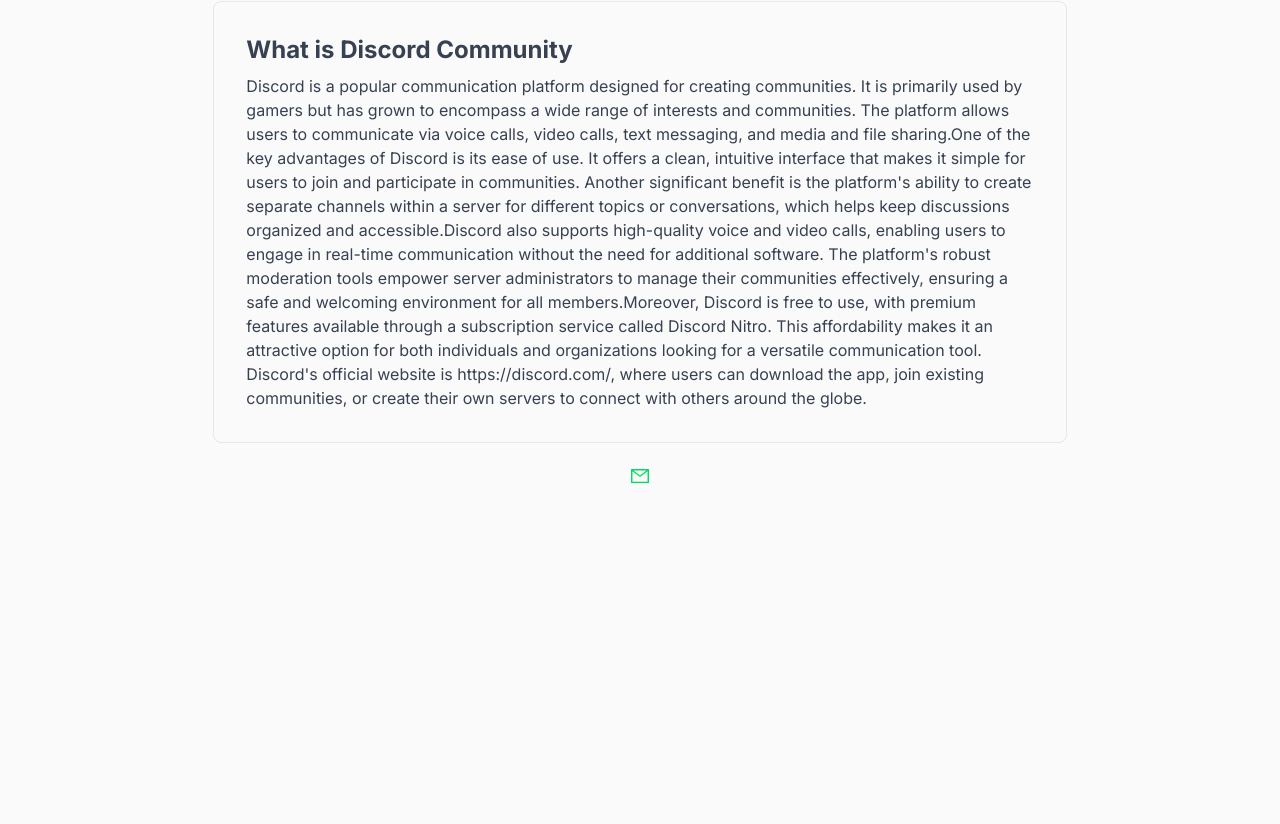
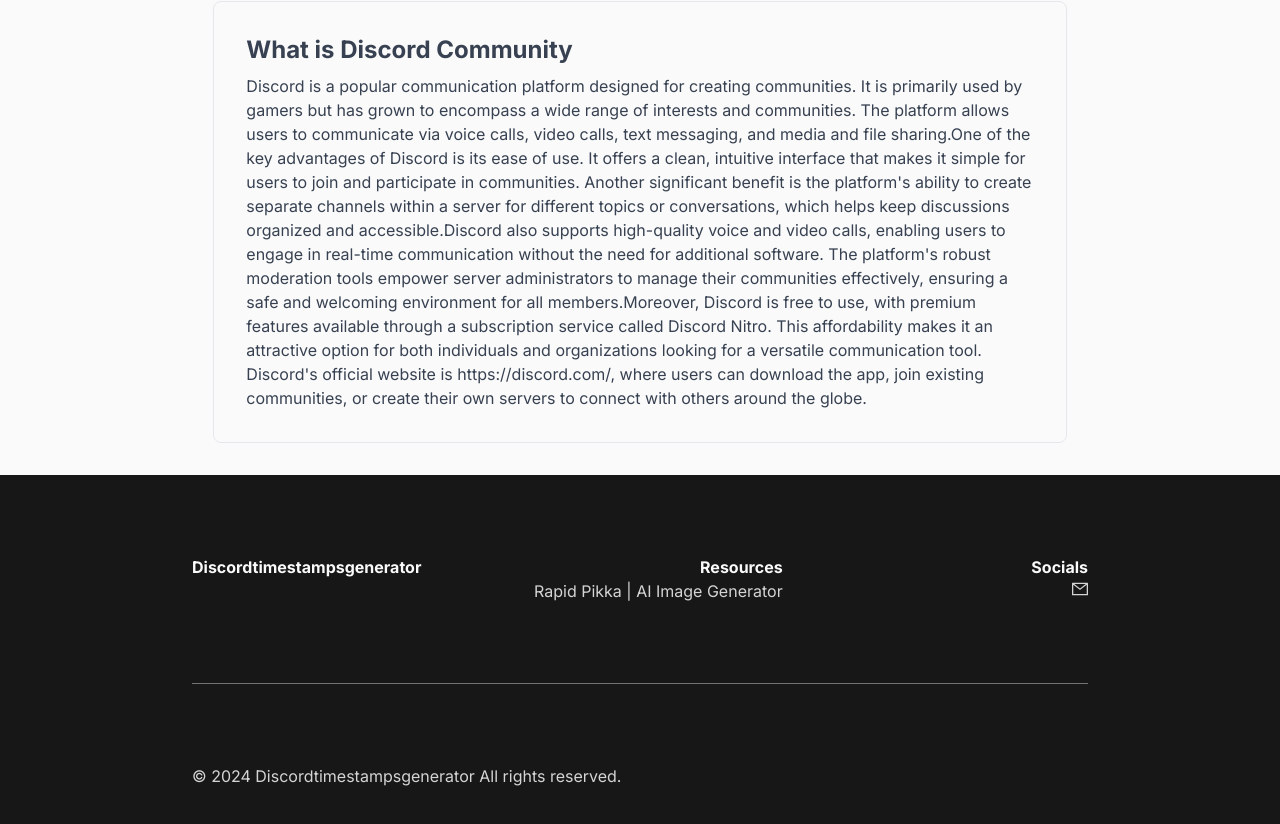
Before and after one commit to hadeshe93/discord-timestamp, a Next.js app: page / in a window 1280 px wide. Shown: the part 1113-1937 px from the top of the page. Before the commit the page ends 1628 px from the top, so only its background shows below. Built offline with nearby package versions, Linux system fonts and the light colour scheme.

Commit message:
feat: update

```diff
--- /dev/null
+++ b/app/components/footer.tsx
@@ -0,0 +1,36 @@
+import IconMail from '@/components/IconMail';
+
+export default function LayoutFooter() {
+  return (
+    <footer className="divide-y divide-neutral-500 bg-neutral-900 text-neutral-300 mt-8">
+      <div className="container-fit">
+        <div className="basis-full sm:basis-1/3">
+          <div className="text-neutral-50 font-bold inline-flex items-center">Discordtimestampsgenerator</div>
+        </div>
+        <div className="basis-full sm:basis-1/3 text-left sm:text-right">
+          <div className="text-neutral-50 font-bold">Resources</div>
+          <ul>
+            <li>
+              <a className="link" href="https://rapidpikka.com" target="_blank">
+                Rapid Pikka | AI Image Generator
+              </a>
+            </li>
+          </ul>
+        </div>
+        <div className="basis-full sm:basis-1/3 text-left sm:text-right">
+          <div className="text-neutral-50 font-bold">Socials</div>
+          <ul>
+            <li>
+              <a href="mailto: support@discordtimestampsgenerator.com">
+                <IconMail />
+              </a>
+            </li>
+          </ul>
+        </div>
+      </div>
+      <div className="container-fit flex-col sm:flex-row">
+        <span>&copy; 2024 Discordtimestampsgenerator All rights reserved.</span>
+      </div>
+    </footer>
+  );
+}
--- a/app/globals.css
+++ b/app/globals.css
@@ -31,6 +31,10 @@
 }
 
 @layer components {
+  .container-fit {
+    @apply max-w-[95%] mx-auto py-4 flex flex-wrap justify-between gap-5 sm:flex-nowrap sm:py-20 md:max-w-4xl;
+  }
+
   .article-block {
     @apply text-gray-700 mx-auto border rounded-lg p-3 w-11/12 sm:p-4 md:p-8 sm:w-4/5 md:w-2/3 md:max-w-4xl;
   }
--- a/app/layout.tsx
+++ b/app/layout.tsx
@@ -1,8 +1,7 @@
 import type { Metadata } from 'next';
-// import Script from 'next/script'
 import { Inter } from 'next/font/google';
 import IconMail from '@/components/IconMail';
-import IconGithub from '@/components/IconGithub';
+import LayoutFooter from './components/footer';
 import './globals.css';
 
 const inter = Inter({ subsets: ['latin'] });
@@ -48,14 +47,7 @@
       </head>
       <body className={inter.className}>
         {children}
-        <footer className="mt-6 mb-6 text-center">
-          <a href="mailto: support@discordtimestampsgenerator.com">
-            <IconMail className="text-lg manual-link" />
-          </a>
-          {/* <a href="https://github.com/hadeshe93/discord-timestamp" className='ml-10'>
-            <IconGithub className="text-lg manual-link" />
-          </a> */}
-        </footer>
+        <LayoutFooter />
       </body>
     </html>
   );
--- a/package.json
+++ b/package.json
@@ -3,7 +3,7 @@
   "version": "0.1.0",
   "private": true,
   "scripts": {
-    "dev": "next dev # to start Next.js in development mode",
+    "dev": "next dev -p 3004 # to start Next.js in development mode",
     "build": "next build",
     "postbuild": "pnpm build:sitemap",
     "start": "next start # to start a Next.js production server.",
```
